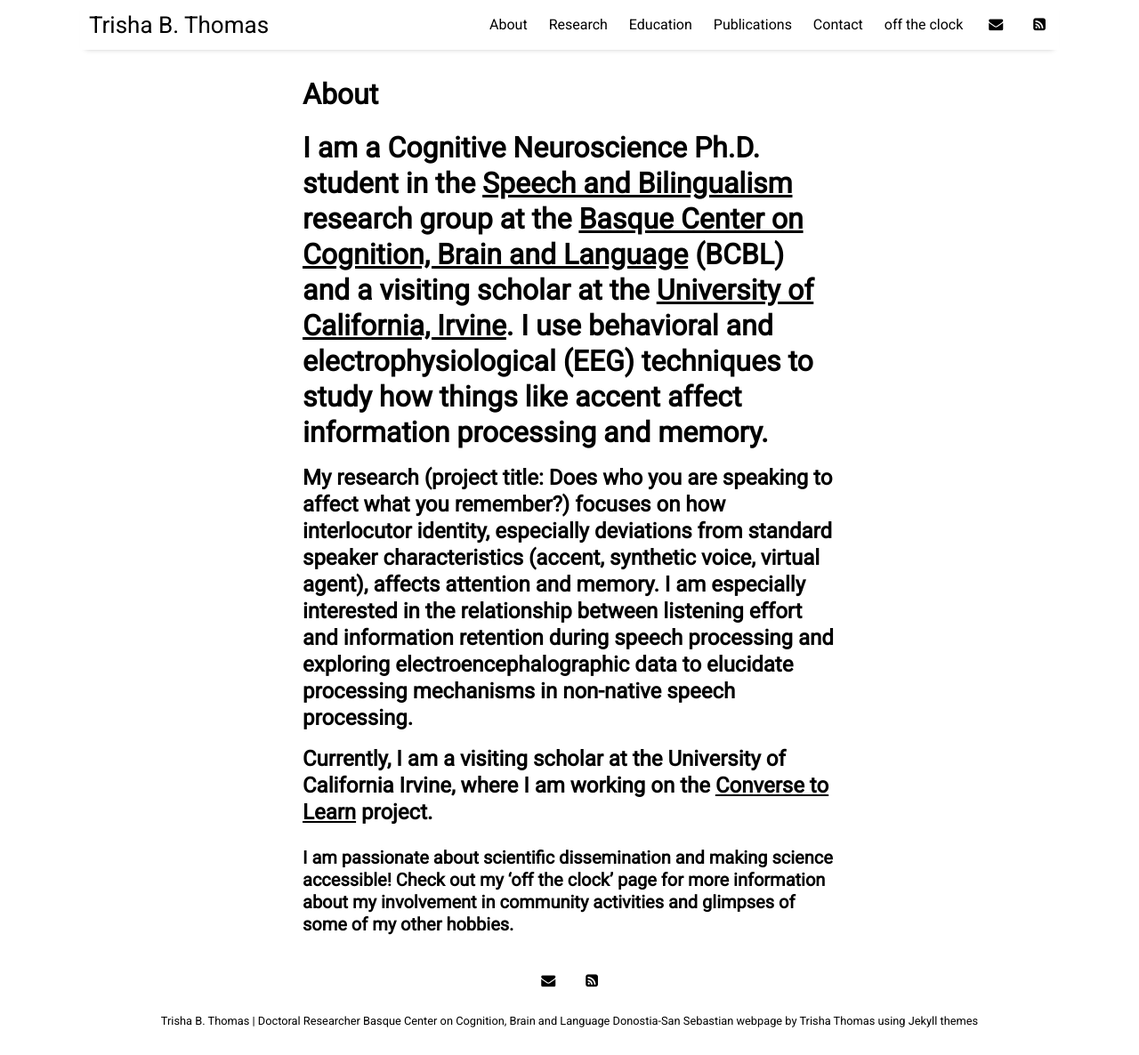
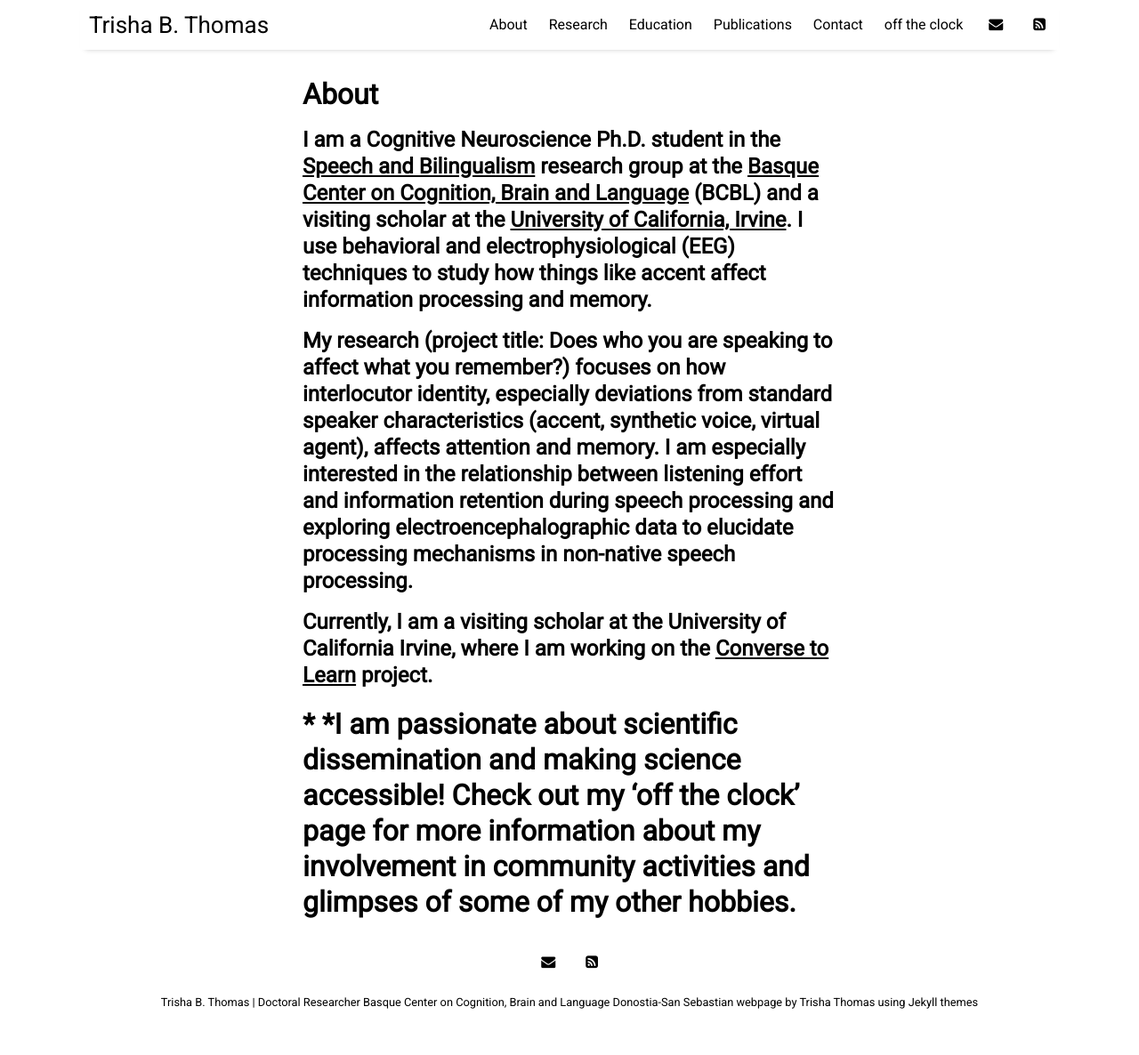
Before and after one commit to tthomas840/tthomas840.github.io, a Jekyll site: the page built from pages/about.md, in a window 1280 px wide and 1186 px high. Shown: the whole window at 89% size. Built offline with Jekyll 4.4.1, drawn with Linux system fonts in a browser that asks for light colours; nearby versions of some CDN libraries.

```diff
--- a/pages/about.md
+++ b/pages/about.md
@@ -4,11 +4,11 @@ title: About
 permalink: /about
 ---
 
-# I am a Cognitive Neuroscience Ph.D. student in the [Speech and Bilingualism](https://www.bcbl.eu/en/research/research-groups/speech-bilingualism) research group at the [Basque Center on Cognition, Brain and Language](https://www.bcbl.eu/en) (BCBL) and a visiting scholar at the [University of California, Irvine](https://uci.edu/). I use behavioral and electrophysiological (EEG) techniques to study how things like accent affect information processing and memory.
+## I am a Cognitive Neuroscience Ph.D. student in the [Speech and Bilingualism](https://www.bcbl.eu/en/research/research-groups/speech-bilingualism) research group at the [Basque Center on Cognition, Brain and Language](https://www.bcbl.eu/en) (BCBL) and a visiting scholar at the [University of California, Irvine](https://uci.edu/). I use behavioral and electrophysiological (EEG) techniques to study how things like accent affect information processing and memory.
 
 
 ## My research (project title: Does who you are speaking to affect what you remember?) focuses on how interlocutor identity, especially deviations from standard speaker characteristics (accent, synthetic voice, virtual agent), affects attention and memory. I am especially interested in the relationship between listening effort and information retention during speech processing and exploring electroencephalographic data to elucidate processing mechanisms in non-native speech processing.
 
 ## Currently, I am a visiting scholar at the University of California Irvine, where I am working on the [Converse to Learn](https://www.conversetolearn.org) project.
 
-### I am passionate about scientific dissemination and making science accessible! Check out my ‘off the clock’ page for more information about my involvement in community activities and glimpses of some of my other hobbies.
+# * *I am passionate about scientific dissemination and making science accessible! Check out my ‘off the clock’ page for more information about my involvement in community activities and glimpses of some of my other hobbies.
```
